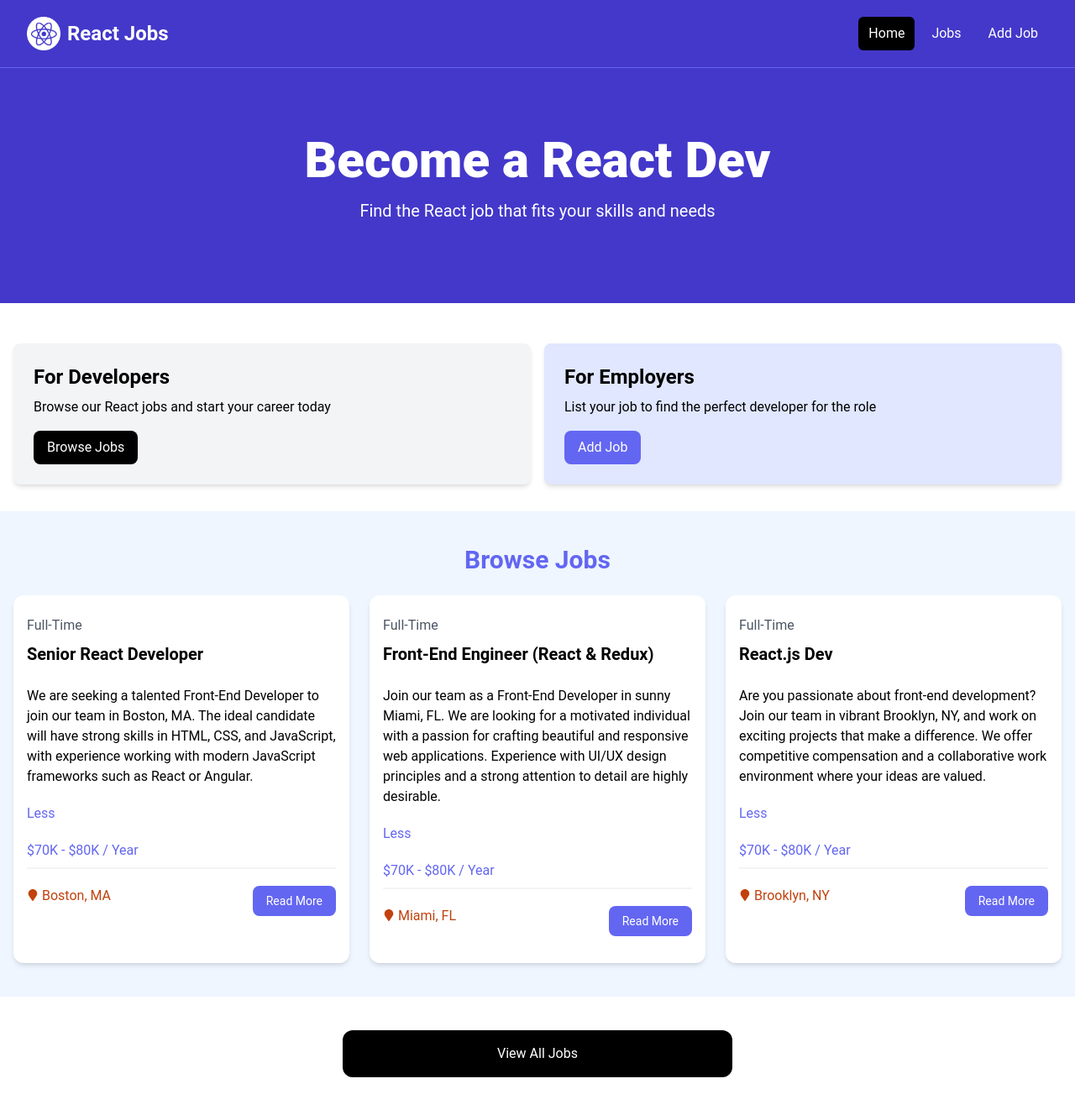
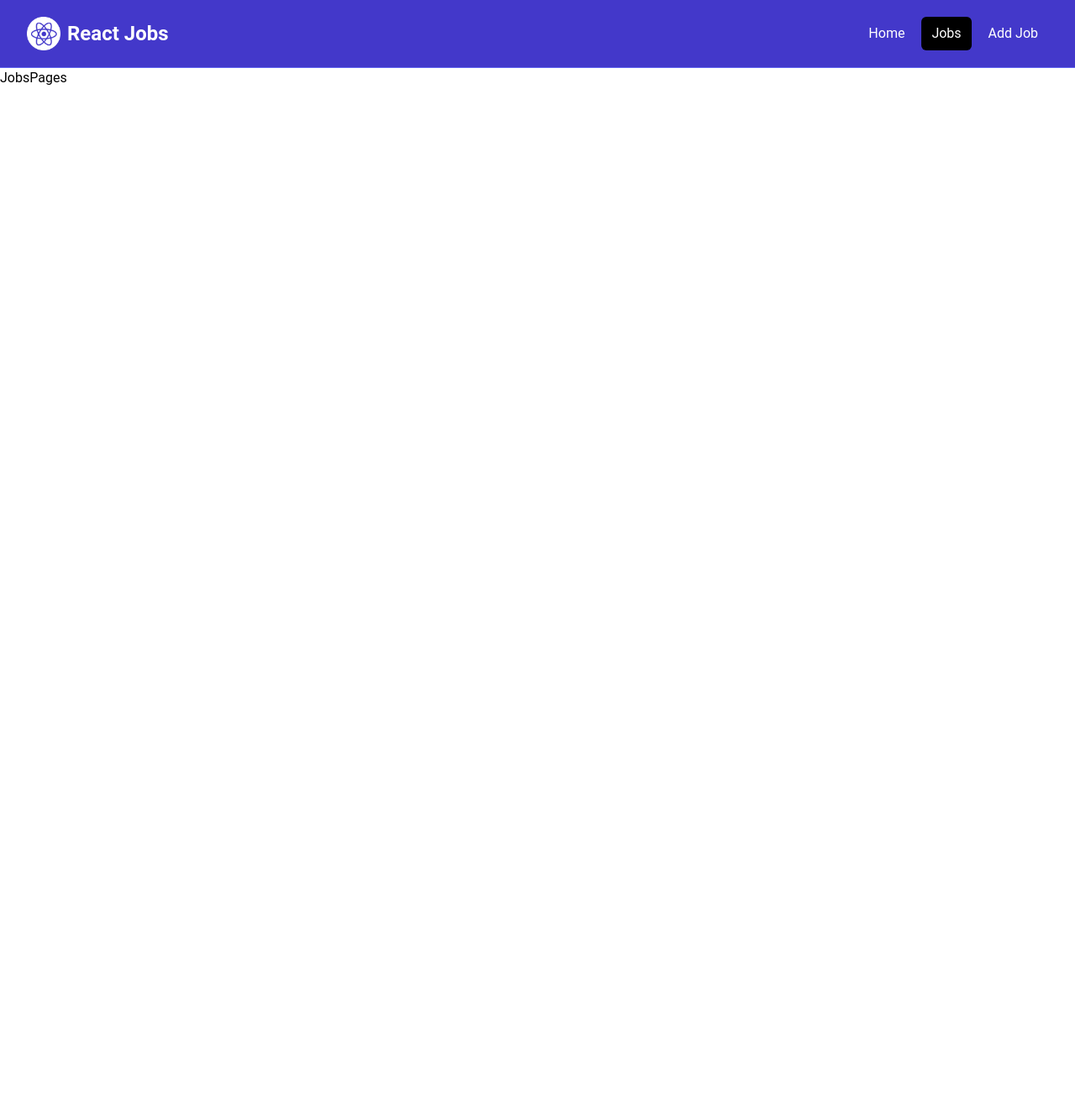
Before and after one commit to Nehal409/react-jobs-portal-demo, a React (Vite) app: page /jobs in a window 1280 px wide. Shown: the whole page at 84% size. After the commit the page ends 800 px from the top, so only its background shows below. Built offline with nearby package versions, Linux system fonts and the light colour scheme.

Commit message:
setup react router

```diff
--- a/src/App.jsx
+++ b/src/App.jsx
@@ -1,19 +1,26 @@
-import Navbar from './components/Navbar';
-import Hero from './components/Hero';
-import HomeCards from './components/HomeCards';
-import JobListings from './components/JobListings';
-import ViewAllJobs from './components/ViewAllJobs';
+import {
+  createBrowserRouter,
+  createRoutesFromElements,
+  Route,
+  RouterProvider,
+} from 'react-router-dom';
+import MainLayout from './layouts/MainLayout';
+import HomePage from './pages/HomePage';
+import JobsPages from './pages/JobsPages';
+import NotFoundPage from './pages/NotFoundPage';
+
+const router = createBrowserRouter(
+  createRoutesFromElements(
+    <Route path="/" element={<MainLayout />}>
+      <Route index element={<HomePage />} />
+      <Route path="/jobs" element={<JobsPages />} />
+      <Route path="*" element={<NotFoundPage />} />
+    </Route>
+  )
+);
 
 const App = () => {
-  return (
-    <>
-      <Navbar />
-      <Hero />
-      <HomeCards />
-      <JobListings />
-      <ViewAllJobs />
-    </>
-  );
+  return <RouterProvider router={router} />;
 };
 
 export default App;
--- a/src/components/HomeCards.jsx
+++ b/src/components/HomeCards.jsx
@@ -1,3 +1,4 @@
+import { Link } from 'react-router-dom';
 import Card from './Card';
 
 const HomeCards = () => {
@@ -10,24 +11,24 @@
             <p className="mt-2 mb-4">
               Browse our React jobs and start your career today
             </p>
-            <a
-              href="/jobs.html"
+            <Link
+              to="/jobs"
               className="inline-block bg-black text-white rounded-lg px-4 py-2 hover:bg-gray-700"
             >
               Browse Jobs
-            </a>
+            </Link>
           </Card>
           <Card bg="bg-indigo-100">
             <h2 className="text-2xl font-bold">For Employers</h2>
             <p className="mt-2 mb-4">
               List your job to find the perfect developer for the role
             </p>
-            <a
-              href="/add-job.html"
+            <Link
+              to="/add-job"
               className="inline-block bg-indigo-500 text-white rounded-lg px-4 py-2 hover:bg-indigo-600"
             >
               Add Job
-            </a>
+            </Link>
           </Card>
         </div>
       </div>
--- a/src/components/JobListing.jsx
+++ b/src/components/JobListing.jsx
@@ -1,5 +1,6 @@
 import { useState } from 'react';
 import { FaMapMarker } from 'react-icons/fa';
+import { Link } from 'react-router-dom';
 
 const JobListing = ({ job }) => {
   const [showFullDescription, setShowFullDescription] = useState(true);
@@ -30,15 +31,15 @@
 
         <div className="flex flex-col lg:flex-row justify-between mb-4">
           <div className="text-orange-700 mb-3">
-            <FaMapMarker className='inline text-sm mb-1 mr-1'/>
+            <FaMapMarker className="inline text-sm mb-1 mr-1" />
             {job.location}
           </div>
-          <a
-            href={`/job/${job.id}`}
+          <Link
+            to={`/job/${job.id}`}
             className="h-[36px] bg-indigo-500 hover:bg-indigo-600 text-white px-4 py-2 rounded-lg text-center text-sm"
           >
             Read More
-          </a>
+          </Link>
         </div>
       </div>
     </div>
--- a/src/components/Navbar.jsx
+++ b/src/components/Navbar.jsx
@@ -1,41 +1,34 @@
+import { NavLink } from 'react-router-dom';
 import logo from '../assets/images/logo.png';
 
 const Navbar = () => {
+  const linkClass = ({ isActive }) =>
+    isActive
+      ? 'bg-black text-white hover:bg-gray-900 hover:text-white rounded-md px-3 py-2'
+      : 'text-white hover:bg-gray-900 hover:text-white rounded-md px-3 py-2';
+
   return (
     <nav className="bg-indigo-700 border-b border-indigo-500">
       <div className="mx-auto max-w-7xl px-2 sm:px-6 lg:px-8">
         <div className="flex h-20 items-center justify-between">
           <div className="flex flex-1 items-center justify-center md:items-stretch md:justify-start">
-            {/* <!-- Logo --> */}
-            <a
-              className="flex flex-shrink-0 items-center mr-4"
-              href="/index.html"
-            >
+            <NavLink className="flex flex-shrink-0 items-center mr-4" to="/">
               <img className="h-10 w-auto" src={logo} alt="React Jobs" />
               <span className="hidden md:block text-white text-2xl font-bold ml-2">
                 React Jobs
               </span>
-            </a>
+            </NavLink>
             <div className="md:ml-auto">
               <div className="flex space-x-2">
-                <a
-                  href="/index.html"
-                  className="text-white bg-black hover:bg-gray-900 hover:text-white rounded-md px-3 py-2"
-                >
+                <NavLink to="/" className={linkClass}>
                   Home
-                </a>
-                <a
-                  href="/jobs.html"
-                  className="text-white hover:bg-gray-900 hover:text-white rounded-md px-3 py-2"
-                >
+                </NavLink>
+                <NavLink to="/jobs" className={linkClass}>
                   Jobs
-                </a>
-                <a
-                  href="/add-job.html"
-                  className="text-white hover:bg-gray-900 hover:text-white rounded-md px-3 py-2"
-                >
+                </NavLink>
+                <NavLink to="/add-job" className={linkClass}>
                   Add Job
-                </a>
+                </NavLink>
               </div>
             </div>
           </div>
--- a/src/components/ViewAllJobs.jsx
+++ b/src/components/ViewAllJobs.jsx
@@ -1,12 +1,14 @@
+import { Link } from 'react-router-dom';
+
 const ViewAllJobs = () => {
   return (
     <section className="m-auto max-w-lg my-10 px-6">
-      <a
-        href="/jobs"
+      <Link
+        to="/jobs"
         className="block bg-black text-white text-center py-4 px-6 rounded-xl hover:bg-gray-700"
       >
         View All Jobs
-      </a>
+      </Link>
     </section>
   );
 };
--- /dev/null
+++ b/src/layouts/MainLayout.jsx
@@ -0,0 +1,14 @@
+import React from 'react';
+import { Outlet } from 'react-router-dom';
+import Navbar from '../components/Navbar';
+
+const MainLayout = () => {
+  return (
+    <>
+      <Navbar />
+      <Outlet />
+    </>
+  );
+};
+
+export default MainLayout;
--- /dev/null
+++ b/src/pages/HomePage.jsx
@@ -0,0 +1,17 @@
+import Hero from '../components/Hero';
+import HomeCards from '../components/HomeCards';
+import JobListings from '../components/JobListings';
+import ViewAllJobs from '../components/ViewAllJobs';
+
+const HomePage = () => {
+  return (
+    <>
+      <Hero />
+      <HomeCards />
+      <JobListings />
+      <ViewAllJobs />
+    </>
+  );
+};
+
+export default HomePage;
--- /dev/null
+++ b/src/pages/JobsPages.jsx
@@ -0,0 +1,9 @@
+import React from 'react'
+
+const JobsPages = () => {
+  return (
+    <div>JobsPages</div>
+  )
+}
+
+export default JobsPages
--- /dev/null
+++ b/src/pages/NotFoundPage.jsx
@@ -0,0 +1,20 @@
+import { Link } from 'react-router-dom';
+import { FaExclamationTriangle } from 'react-icons/fa';
+
+const NotFoundPage = () => {
+  return (
+    <section className="text-center flex flex-col justify-center items-center h-96">
+      <FaExclamationTriangle className="text-yellow-400 text-6xl mb-4" />
+      <h1 className="text-6xl font-bold mb-4">404 Not Found</h1>
+      <p className="text-xl mb-5">This page does not exist</p>
+      <Link
+        to="/"
+        className="text-white bg-indigo-700 hover:bg-indigo-900 rounded-md px-3 py-2 mt-4"
+      >
+        Go Back
+      </Link>
+    </section>
+  );
+};
+
+export default NotFoundPage;
```
